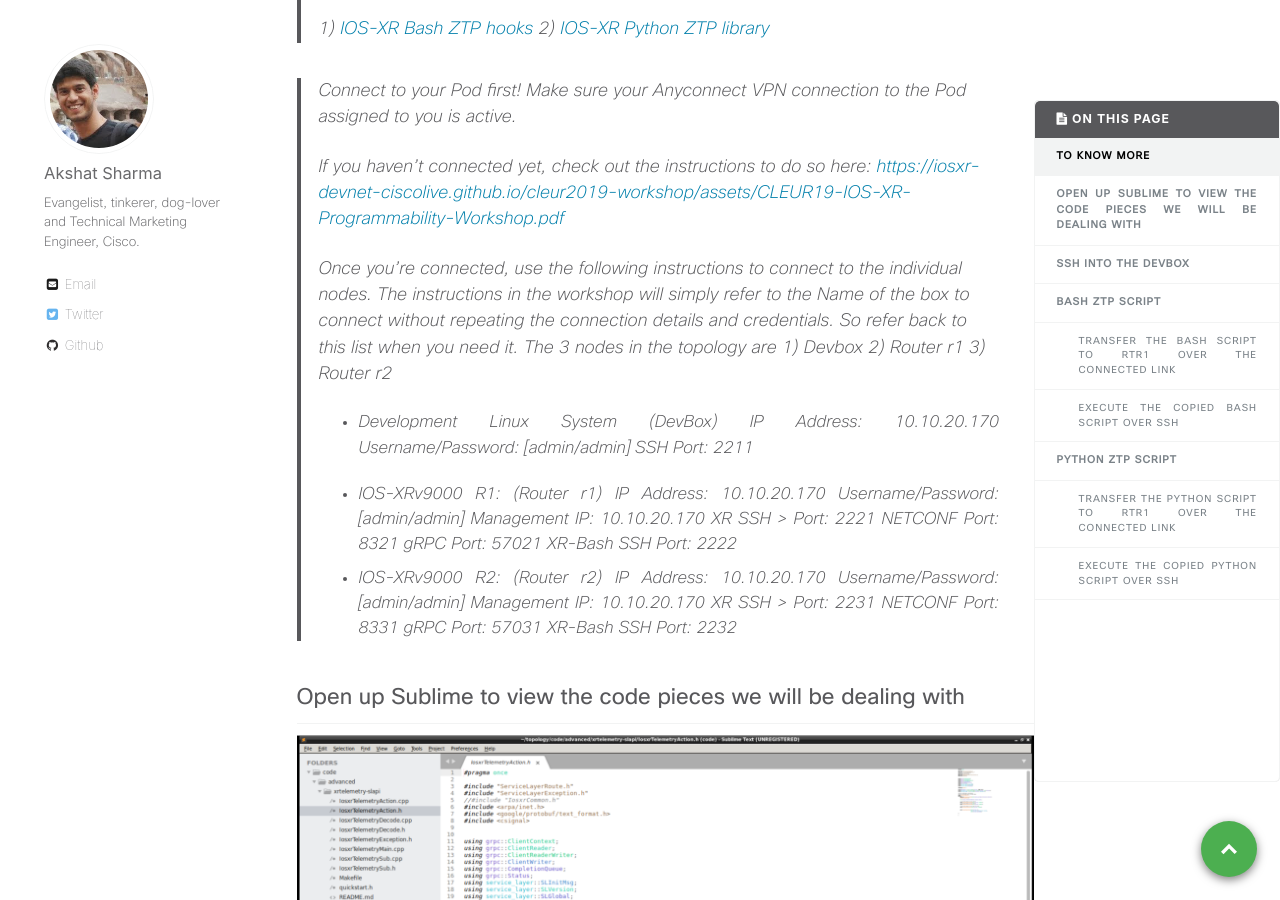
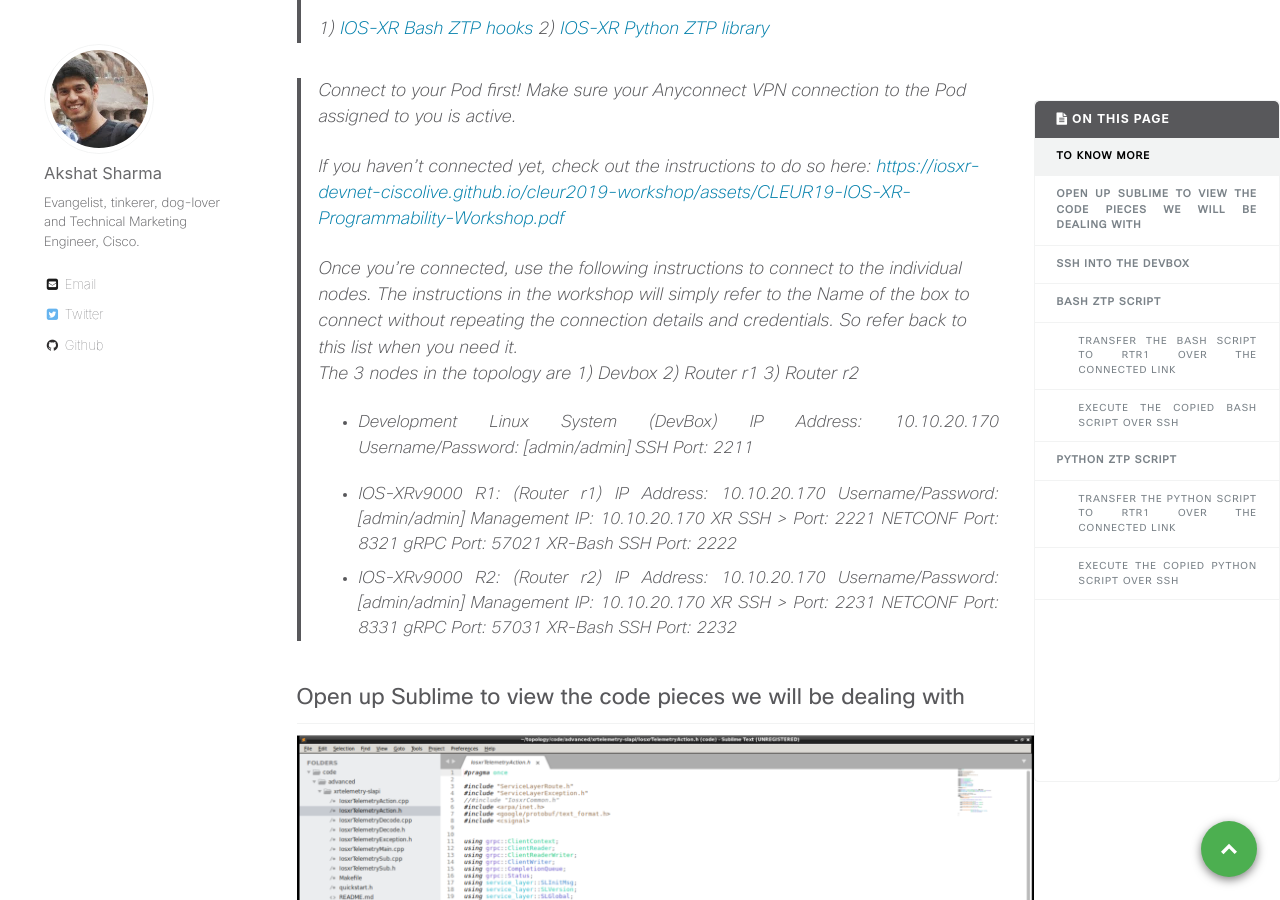
Before and after one commit to nanog75/hackathon, a Jekyll site: the page built from _wkinstructions/2018-06-12-step-1-ios-xr-ztp-bash-and-python-hooks.md, in a window 1280 px wide and 900 px high, scrolled down 638 px. Built offline with Jekyll 4.4.1, drawn with Linux system fonts in a browser that asks for light colours; comment, search, counter and statistics services are not loaded.

Commit message:
Update 2018-06-12-step-1-ios-xr-ztp-bash-and-python-hooks.md

```diff
--- a/_wkinstructions/2018-06-12-step-1-ios-xr-ztp-bash-and-python-hooks.md
+++ b/_wkinstructions/2018-06-12-step-1-ios-xr-ztp-bash-and-python-hooks.md
@@ -39,6 +39,7 @@ Complete CLI support:
 > Once you're connected, use the following instructions to connect to the individual nodes.
 > The instructions in the workshop will simply refer to the Name of the box to connect without
 > repeating the connection details and credentials. So refer back to this list when you need it.
+><br/>
 > The 3 nodes in the topology are
 > 1) Devbox
 > 2) Router r1
```
